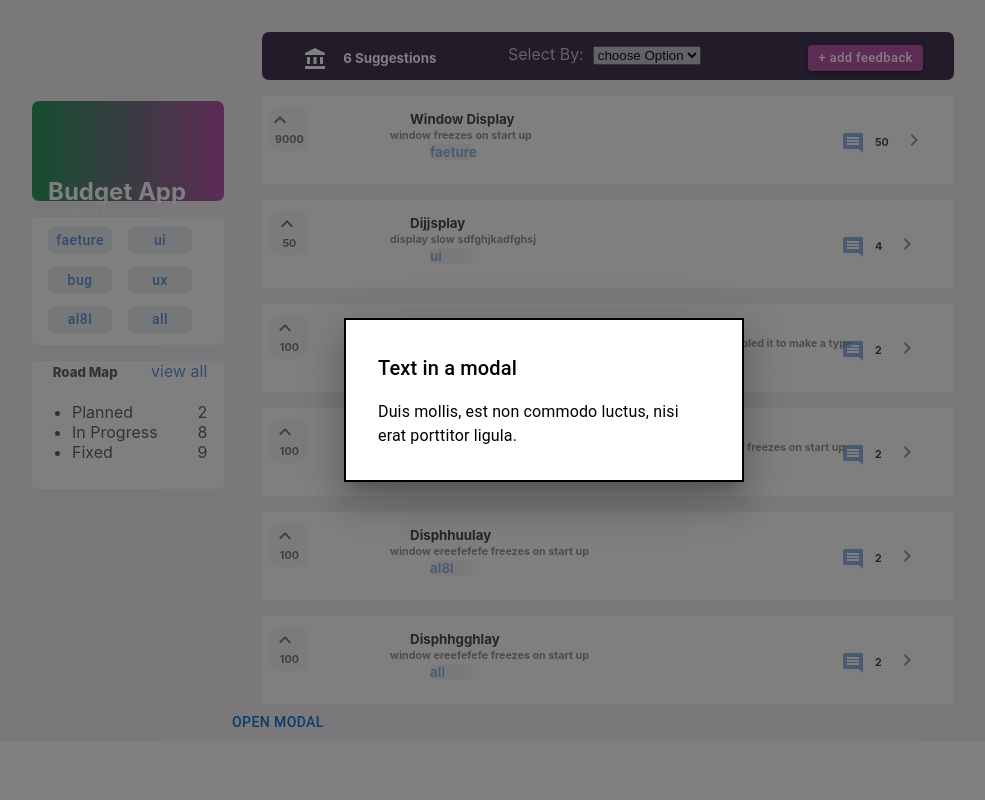
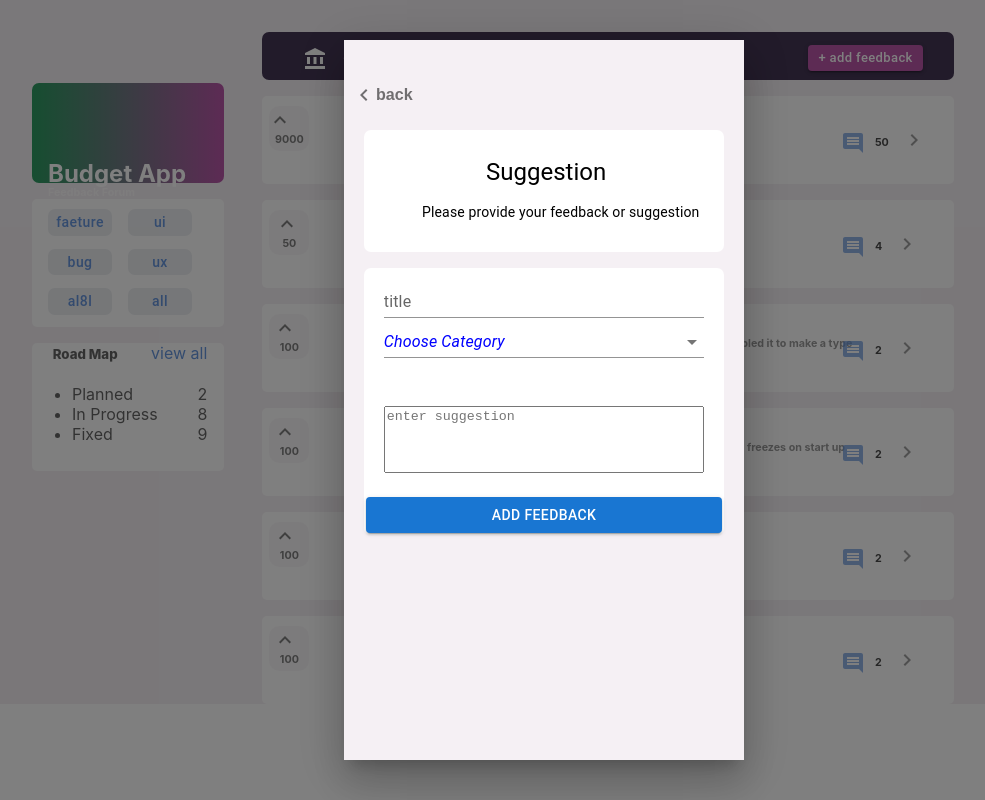
Before and after one commit to francisbalimuttajjo/feedback, a Next.js app: page / in a window 1280 px wide. Both pictures are taken after a click on the button "+ add feedback". Shown: the whole page, without its empty margins (96-1081 px from the left). Built offline with nearby package versions, Linux system fonts and the light colour scheme.

Commit message:
adding suggestion implemented

```diff
--- /dev/null
+++ b/components/Form.js
@@ -0,0 +1,98 @@
+import React from "react";
+import NavigateBeforeIcon from "@mui/icons-material/NavigateBefore";
+import {
+  IconButton,
+  Select,
+  MenuItem,
+  Button,
+  Typography,
+  TextField,
+} from "@mui/material";
+import { categories } from "../data";
+import styles from "../styles/form.module.css";
+
+const design = {
+  heading: { marginLeft: "5em", marginTop: "1em" },
+  details: { marginLeft: "4em", paddingTop: "1em", paddingBottom: "2em" },
+  textfield: { width: "90%", marginLeft: "5%" },
+  category: { color: "blue" },
+};
+
+function Form(props) {
+  const [category, setCategory] = React.useState("");
+  const [title, setTitle] = React.useState("");
+  const [text, setText] = React.useState("");
+  const selectRef = React.useRef().currentValue;
+
+  const submitHandler = (e) => {
+    e.preventDefault();
+    if (!title || !category || !text) {
+      alert("please fill all fields");
+      return;
+    }
+    console.log(title, category, text);
+  };
+
+  return (
+    <div className={styles.container}>
+      <div>
+        <IconButton onClick={props.handleBack}>
+          <NavigateBeforeIcon />
+          <h6>back</h6>
+        </IconButton>
+      </div>
+      <div className={styles.header}>
+        <Typography variant="h5" sx={design.heading}>
+          Suggestion
+        </Typography>
+        <Typography variant="body2" sx={design.details}>
+          Please provide your feedback or suggestion
+        </Typography>
+      </div>
+      <div className={styles.formDiv}>
+        <form onSubmit={submitHandler}>
+          <TextField
+            name="title"
+            onChange={(e) => setTitle(e.target.value)}
+            value={title}
+            variant="standard"
+            type="text"
+            label="title"
+            sx={design.textfield}
+          />
+
+          <Select
+            variant="standard"
+            sx={{ m: 1, minWidth: "90%", marginLeft: "5%" }}
+            value={category}
+            onChange={(e) => setCategory(e.target.value)}
+            label="category"
+            displayEmpty
+            inputRef={selectRef}
+          >
+            <MenuItem value="">
+              <em style={design.category}>Choose Category</em>
+            </MenuItem>
+            {categories.map((item) => (
+              <MenuItem key={item} value={item}>
+                {item}
+              </MenuItem>
+            ))}
+          </Select>
+          <textarea
+            className={styles.textarea}
+            placeholder="enter suggestion"
+            maxLength="250"
+            value={text}
+            onChange={(e) => setText(e.target.value)}
+          ></textarea>
+          <Button fullWidth variant="contained" type="submit">
+            Add Feedback
+          </Button>
+        </form>
+      </div>
+    </div>
+  );
+}
+
+export default Form;
--- a/components/MainBar.js
+++ b/components/MainBar.js
@@ -2,13 +2,20 @@ import React from "react";
 import { Button } from "@mui/material";
 import { useRouter } from "next/router";
 import Suggestion from "./Suggestion";
+import Form from "./Form";
 import AccountBalanceIcon from "@mui/icons-material/AccountBalance";
 import styles from "../styles/main.module.css";
 import { data, categories } from "../data";
 import Modal from "./Modal";
+
+//
 function MainBar() {
-  const[view,setView]=React.useState(false)
+  const [view, setView] = React.useState(false);
+  const open = () => setView(true);
+  const close = () => setView(false);
   const router = useRouter();
+
+  //
   return (
     <div className={styles.container}>
       <div className={styles.heading}>
@@ -33,7 +40,6 @@ function MainBar() {
           <Button
             variant="contained"
             size="small"
-            // onClick={() => router.push("/suggestion/add")}
             onClick={() => setView(true)}
             sx={{
               height: "2em",
@@ -59,8 +65,13 @@ function MainBar() {
           upvotes={item.upvotes}
         />
       ))}
-      {view && <Modal  handleOpen={setView} open={view}/> }
-
+      {view && (
+        <Modal handleOpen={open} open={view}
+        // handleClose={close}
+        >
+          <Form  handleBack={close}/>
+        </Modal>
+      )}
     </div>
   );
 }
--- a/components/Modal.js
+++ b/components/Modal.js
@@ -1,44 +1,31 @@
-import * as React from 'react';
-import Box from '@mui/material/Box';
-import Modal from '@mui/material/Modal';
-import Button from '@mui/material/Button';
-import Typography from '@mui/material/Typography';
+import * as React from "react";
+import Box from "@mui/material/Box";
+import Modal from "@mui/material/Modal";
 
 const style = {
-  position: 'absolute',
-  top: '50%',
-  left: '50%',
-  transform: 'translate(-50%, -50%)',
+  position: "absolute",
+  top: "50%",
+  left: "50%",
+   transform: "translate(-50%, -50%)",
   width: 400,
-  bgcolor: 'background.paper',
-  border: '2px solid #000',
+  bgcolor: "background.paper",
   boxShadow: 24,
-  p: 4,
+//   p: 4,
 };
 
 export default function KeepMountedModal(props) {
-  const [open, setOpen] = React.useState(false);
-  const handleOpen = () => setOpen(true);
-  const handleClose = () => setOpen(false);
+
 
   return (
     <div>
-      <Button onClick={props.handleOpen}>Open modal</Button>
       <Modal
         keepMounted
         open={props.open}
-        onClose={handleClose}
+        // onClose={props.handleClose}
         aria-labelledby="keep-mounted-modal-title"
         aria-describedby="keep-mounted-modal-description"
       >
-        <Box sx={style}>
-          <Typography id="keep-mounted-modal-title" variant="h6" component="h2">
-            Text in a modal
-          </Typography>
-          <Typography id="keep-mounted-modal-description" sx={{ mt: 2 }}>
-            Duis mollis, est non commodo luctus, nisi erat porttitor ligula.
-          </Typography>
-        </Box>
+        <Box sx={style}>{props.children}</Box>
       </Modal>
     </div>
   );
--- /dev/null
+++ b/styles/form.module.css
@@ -0,0 +1,28 @@
+.container {
+  height: 90vh;
+  background-color: #f5f0f4;
+}
+.header {
+  background-color: white;
+  width: 90%;
+  margin: auto;
+  margin-top: -20px;
+  border-radius: 7px;
+  padding: 2px;
+}
+.formDiv {
+  background-color: white;
+  width: 90%;
+  margin: auto;
+  margin-top: 1em;
+  border-radius: 7px;
+  padding: 2px;
+}
+.textarea {
+  width: 90%;
+  margin-left: 5%;
+  height: 5em;
+  margin-top: 3em;
+  margin-bottom: 1.5em;
+  resize: none;
+}
```
Also changed, not shown: pages/suggestion/add.js (deleted, +0 -17 lines), 1 other file (tests, documents, lock files or other folders).
